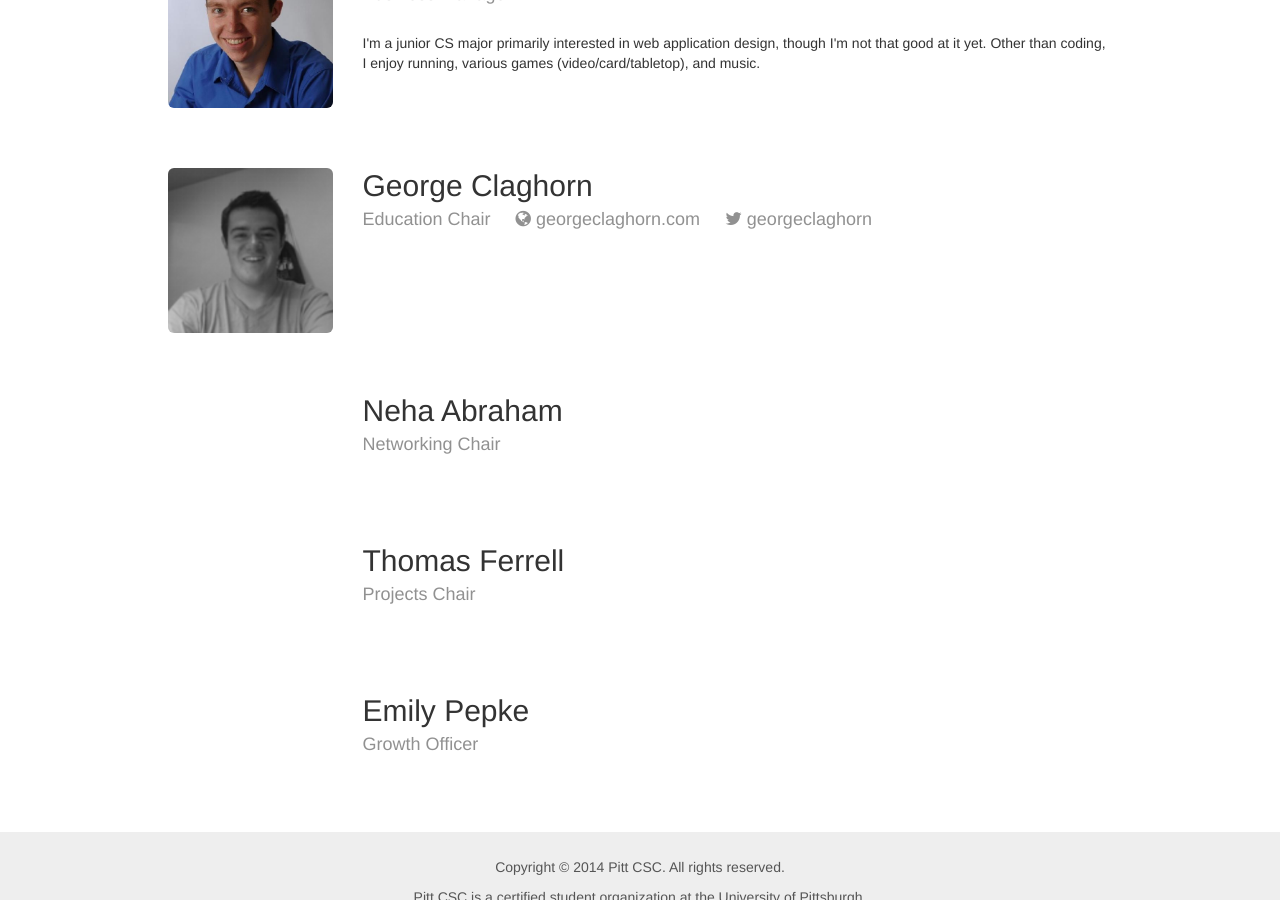
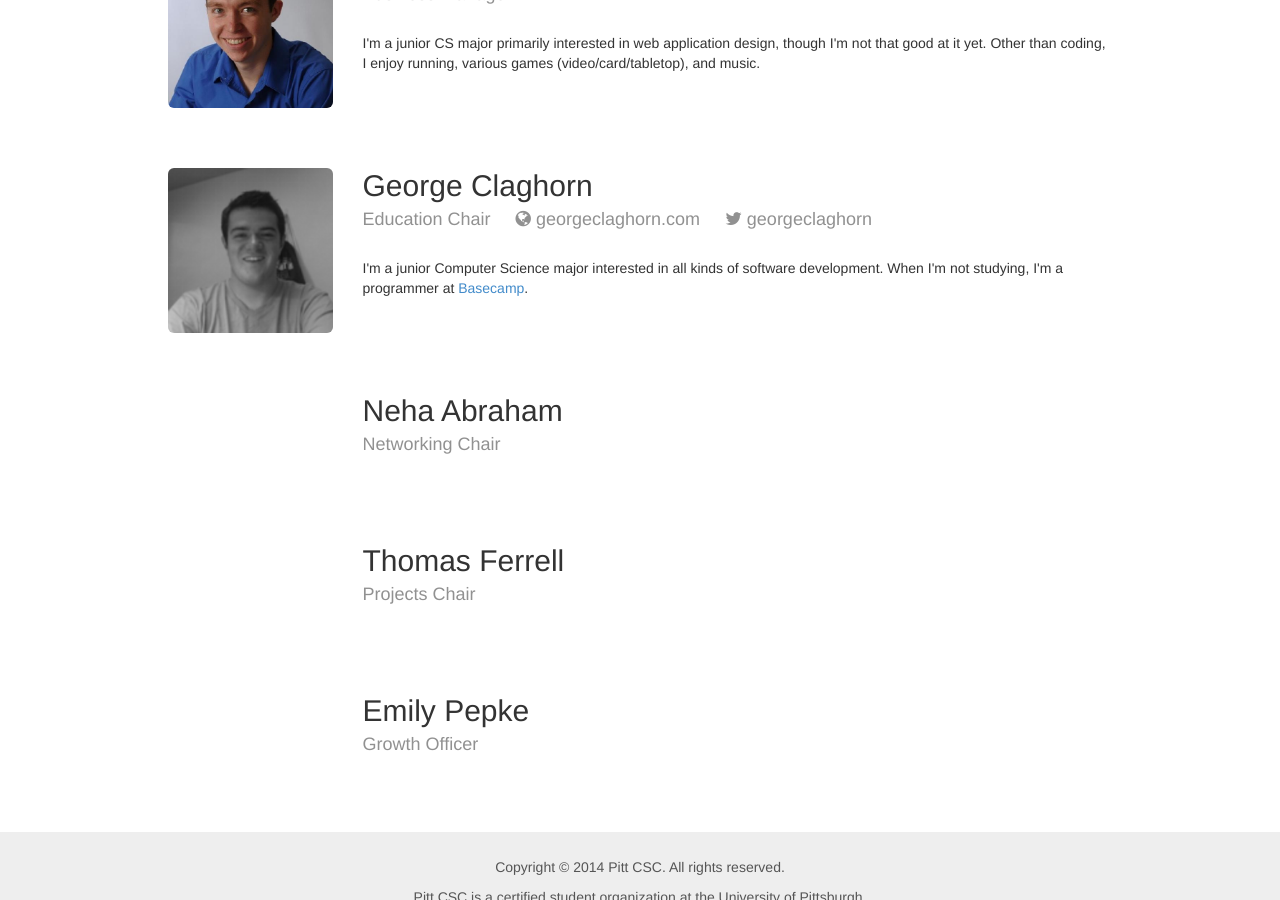
Before and after one commit to pittcsc/old-pittcsc-website-archived, a Jekyll site: the page built from officers/index.html, in a window 1280 px wide and 900 px high, scrolled down 1003 px. Built offline with Jekyll 4.4.1, drawn with Linux system fonts in a browser that asks for light colours; Markdown is read by kramdown in place of the engine named in the settings.

Commit message:
Add my bio

```diff
--- a/_data/officers.yml
+++ b/_data/officers.yml
@@ -27,7 +27,7 @@
 - title: Education Chair
   name: George Claghorn
   email: george.claghorn@gmail.com
-  bio:
+  bio: I'm a junior Computer Science major interested in all kinds of software development. When I'm not studying, I'm a programmer at <a href="https://basecamp.com">Basecamp</a>.
   portrait_path: "/assets/images/officers/george.png"
   twitter_username: georgeclaghorn
   website:
```
